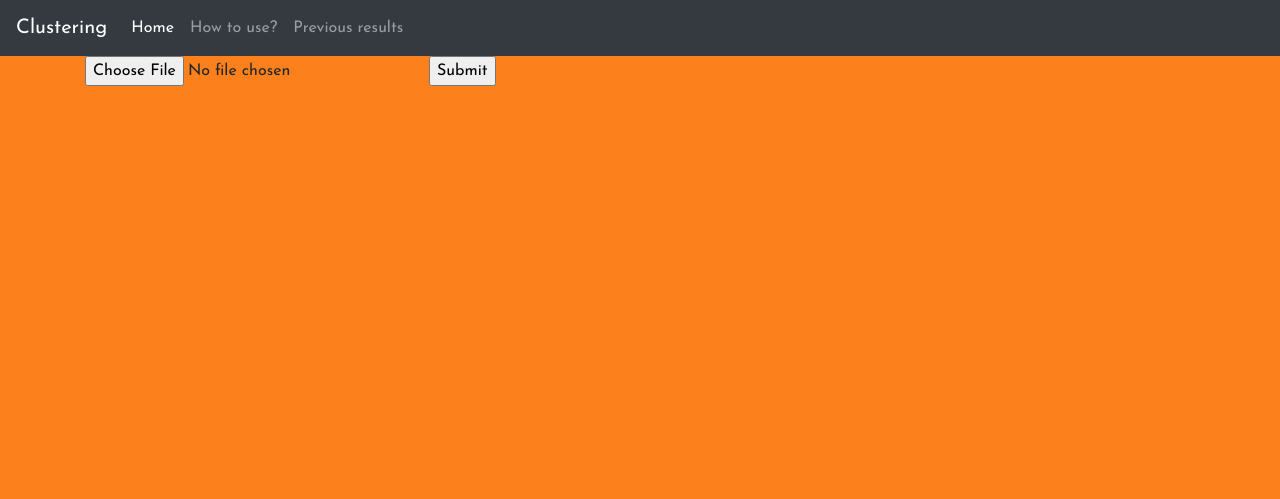
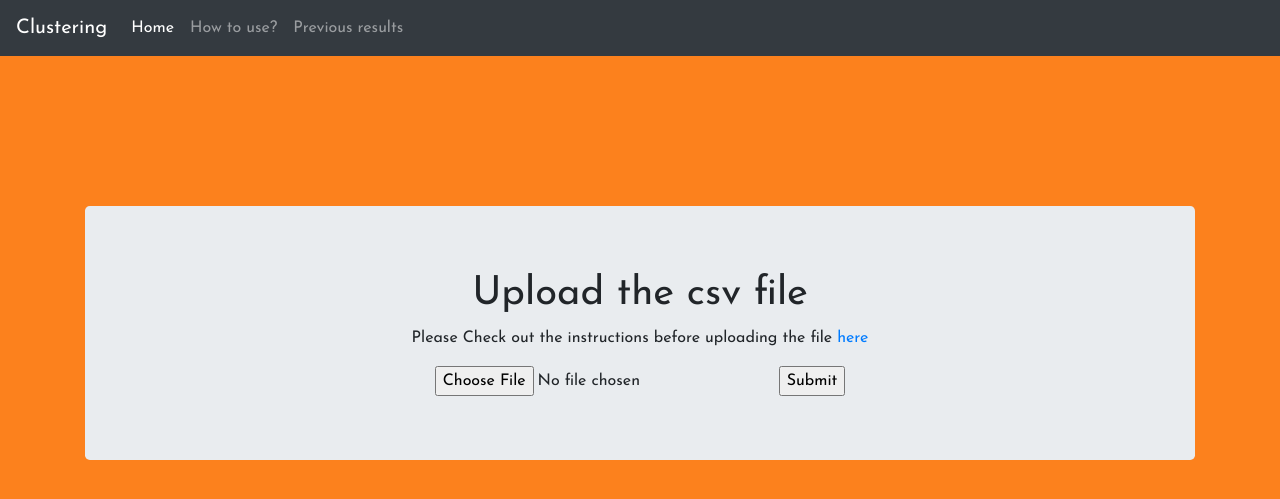
Before and after one commit to Kedar-K/Customer-Segmentation-Heirarchal-clustering, a Flask app: page /upload in a window 1280 px wide. Shown: the top 499 px of the page. Run offline with Flask 2, Linux system fonts and the light colour scheme; parts of the project's set-up code (start-up, migrations or seed data) failed here and were passed over; some libraries are stand-ins or nearby versions.

Commit message:
Styled upload page

```diff
--- a/templates/home.html
+++ b/templates/home.html
@@ -7,7 +7,7 @@
         <p class="lead text-muted">Something short and leading about the collection below—its contents, the creator,
             etc. Make it short and sweet, but not too short so folks don’t simply skip over it entirely.</p>
         <p>
-            <a href="/login" class="btn btn-primary my-2">Login</a>
+            <a href="/upload" class="btn btn-primary my-2">Get Started</a>
         </p>
     </div>
 </section>
--- a/templates/upload.html
+++ b/templates/upload.html
@@ -1,8 +1,15 @@
 {% extends 'layout.html' %}
 
 {% block body %}
-<form action="http://localhost:5000/uploader" method="POST" enctype="multipart/form-data">
-    <input type="file" name="file" />
-    <input type="submit" />
-</form>
+<section style="margin-top:150px;" class="jumbotron text-center">
+    <div class="container">
+        <h1 class="jumbotron-heading">Upload the csv file</h1>
+        <p>Please Check out the instructions before uploading the file<a href="/use"> here</a></p>
+
+        <form action="http://localhost:5000/uploader" method="POST" enctype="multipart/form-data">
+            <input type="file" name="file" />
+            <input type="submit" />
+        </form>
+    </div>
+</section>
 {% endblock %}
```
